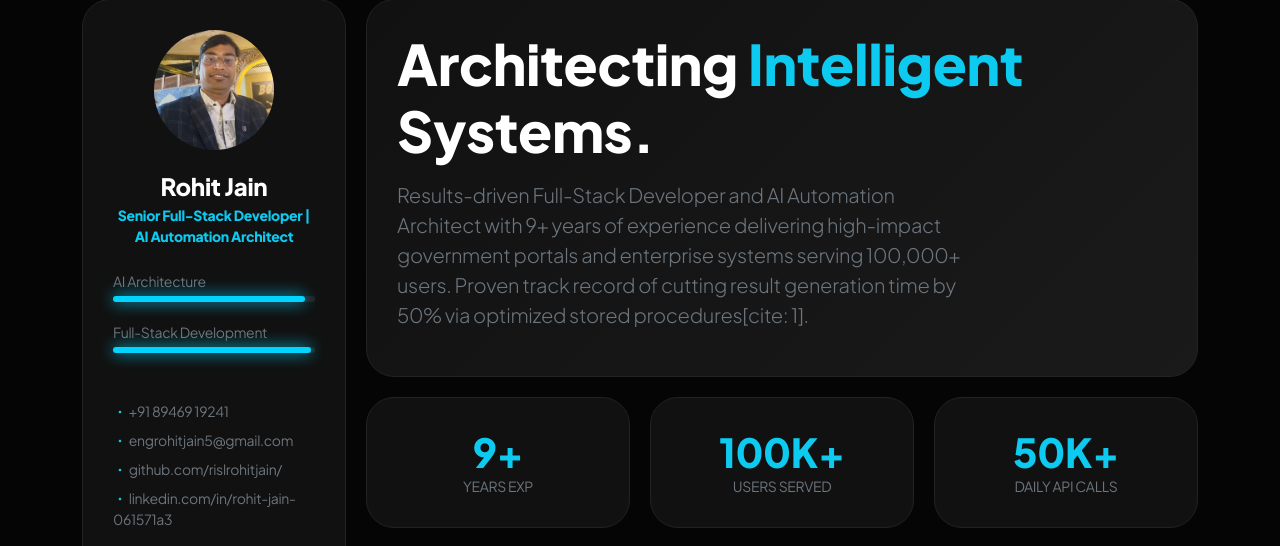
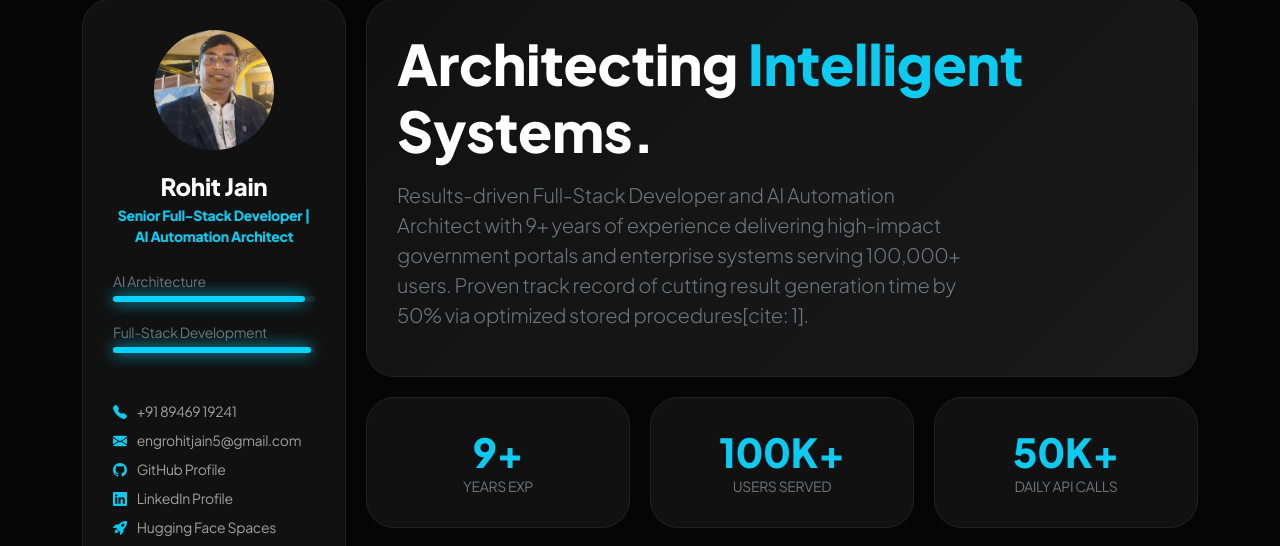
Before and after one commit to rislrohitjain/rohitjain-resume, a Flask app: page / in a window 1280 px wide. Shown: the part 51-597 px from the top of the page. Run offline with Flask 3, Linux system fonts and the light colour scheme.

Commit message:
Configure deployment for Vercel and Hugging Face Spaces

```diff
--- a/app.py
+++ b/app.py
@@ -14,8 +14,9 @@ user_data = {
         "contact": [
             "+91 89469 19241",
             "engrohitjain5@gmail.com",
-            "github.com/rislrohitjain/",
-            "linkedin.com/in/rohit-jain-061571a3"
+            "https://github.com/rislrohitjain/",
+            "https://linkedin.com/in/rohit-jain-061571a3",
+            "https://huggingface.co/spaces/rislrohitjain/"
         ],
         "resume_url": "static/Resume_Original_Rohit_Jain.pdf"  # Replace with actual file download link
     },
@@ -96,4 +97,4 @@ def index():
     return render_template('index.html', user=user_data)
 
 if __name__ == '__main__':
-    app.run(debug=True)
+    app.run(host='0.0.0.0', debug=True)
--- a/requirements.txt
+++ b/requirements.txt
@@ -1 +1,2 @@
 flask
+gunicorn
--- a/templates/index.html
+++ b/templates/index.html
@@ -84,6 +84,16 @@
             background: white;
             box-shadow: 0 0 20px var(--accent);
         }
+
+        .contact-link {
+            color: var(--text-dim);
+            text-decoration: none;
+            transition: color 0.2s ease;
+        }
+
+        .contact-link:hover {
+            color: var(--accent);
+        }
     </style>
 </head>
 <body>
@@ -113,7 +123,27 @@
 
             <div class="text-start mb-4 small text-secondary">
                 {% for contact in user.header.contact %}
-					<div class="mb-2"><i class="bi bi-dot text-info"></i> {{ contact }}</div>
+                    <div class="mb-2">
+                        {% if contact.startswith('+') %}
+                            <i class="bi bi-telephone-fill text-info me-2"></i>
+                            <a href="tel:{{ contact|replace(' ', '') }}" class="contact-link">{{ contact }}</a>
+                        {% elif '@' in contact %}
+                            <i class="bi bi-envelope-fill text-info me-2"></i>
+                            <a href="mailto:{{ contact }}" class="contact-link">{{ contact }}</a>
+                        {% elif 'github.com' in contact %}
+                            <i class="bi bi-github text-info me-2"></i>
+                            <a href="{{ contact }}" target="_blank" class="contact-link">GitHub Profile</a>
+                        {% elif 'linkedin.com' in contact %}
+                            <i class="bi bi-linkedin text-info me-2"></i>
+                            <a href="{{ contact }}" target="_blank" class="contact-link">LinkedIn Profile</a>
+                        {% elif 'huggingface.co' in contact %}
+                            <i class="bi bi-rocket-takeoff-fill text-info me-2"></i>
+                            <a href="{{ contact }}" target="_blank" class="contact-link">Hugging Face Spaces</a>
+                        {% else %}
+                            <i class="bi bi-dot text-info me-2"></i>
+                            <span>{{ contact }}</span>
+                        {% endif %}
+                    </div>
                 {% endfor %}
             </div>
 
```
Also changed, not shown: 2 other files.
